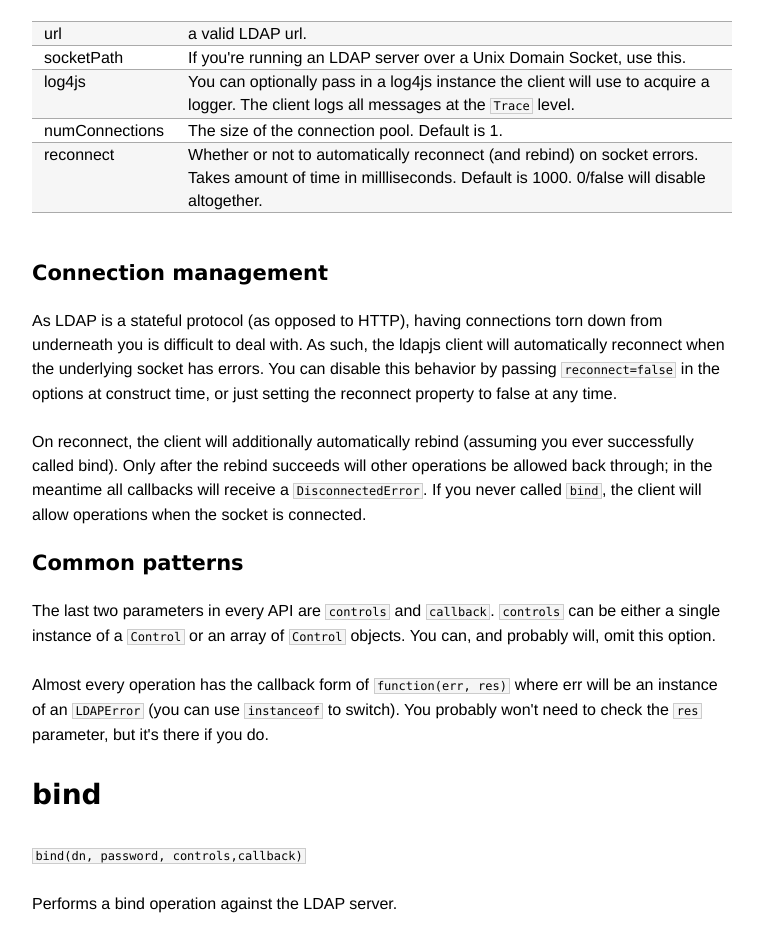
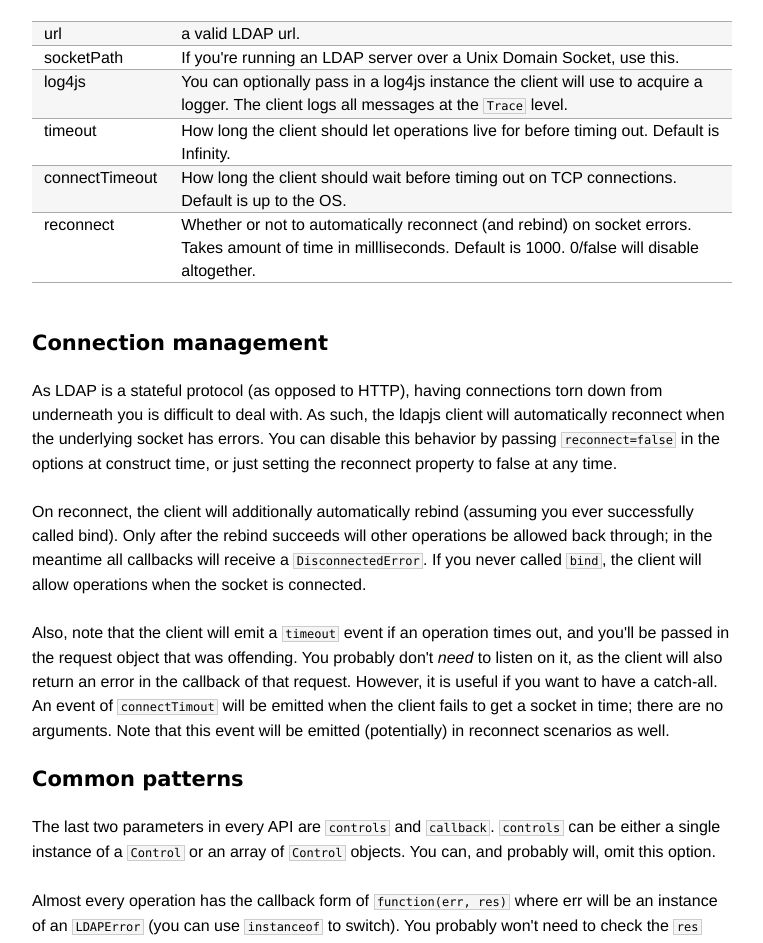
Before and after one commit to ldapjs/node-ldapjs, a plain HTML site: page client.html in a window 1280 px wide. Shown: the part 622-1565 px from the top of the page, without its empty margins (258-1021 px from the left). Drawn offline with Linux system fonts and the light colour scheme; a web font is replaced by a local one.

Commit message:
timeout updates

```diff
--- a/client.html
+++ b/client.html
@@ -125,7 +125,8 @@ client is:</p>
 <tr><td>url</td><td>a valid LDAP url.</td></tr>
 <tr><td>socketPath</td><td>If you're running an LDAP server over a Unix Domain Socket, use this.</td></tr>
 <tr><td>log4js</td><td>You can optionally pass in a log4js instance the client will use to acquire a logger.  The client logs all messages at the <code>Trace</code> level.</td></tr>
-<tr><td>numConnections</td><td>The size of the connection pool. Default is 1.</td></tr>
+<tr><td>timeout</td><td>How long the client should let operations live for before timing out. Default is Infinity.</td></tr>
+<tr><td>connectTimeout</td><td>How long the client should wait before timing out on TCP connections. Default is up to the OS.</td></tr>
 <tr><td>reconnect</td><td>Whether or not to automatically reconnect (and rebind) on socket errors. Takes amount of time in millliseconds. Default is 1000. 0/false will disable altogether.</td></tr>
 </tbody>
 </table>
@@ -143,6 +144,14 @@ ever successfully called bind).  Only after the rebind succeeds will other
 operations be allowed back through; in the meantime all callbacks will receive
 a <code>DisconnectedError</code>. If you never called <code>bind</code>, the client will allow
 operations when the socket is connected.</p>
+
+<p>Also, note that the client will emit a <code>timeout</code> event if an operation
+times out, and you'll be passed in the request object that was offending. You
+probably don't <em>need</em> to listen on it, as the client will also return an error
+in the callback of that request.  However, it is useful if you want to have a
+catch-all.  An event of <code>connectTimout</code> will be emitted when the client fails to
+get a socket in time; there are no arguments.  Note that this event will be
+emitted (potentially) in reconnect scenarios as well.</p>
 
 <h2 id="Common-patterns"><span class="method name"><span class="name">Common patterns</span></span></h2>
 
```
